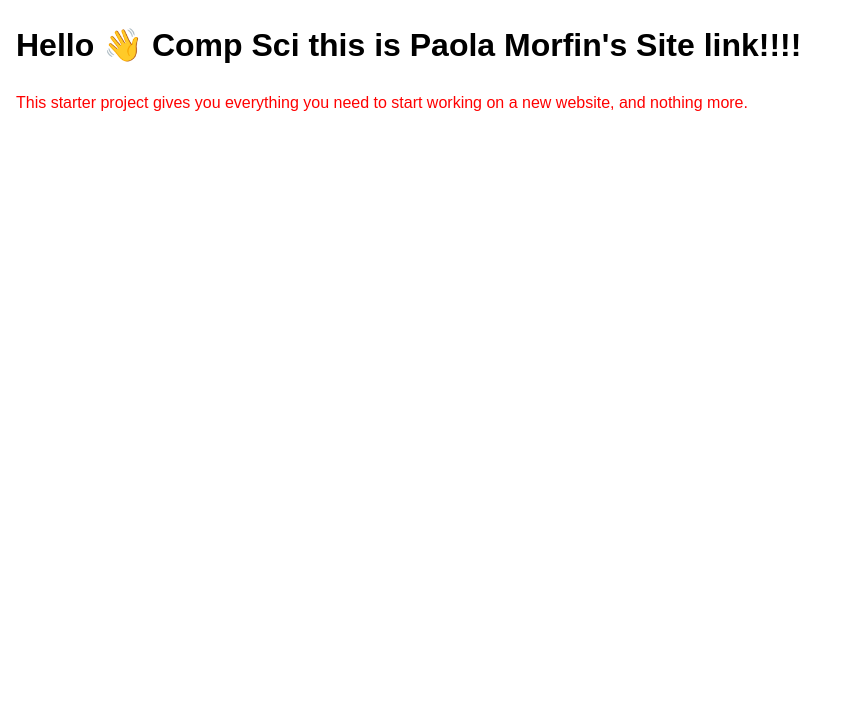
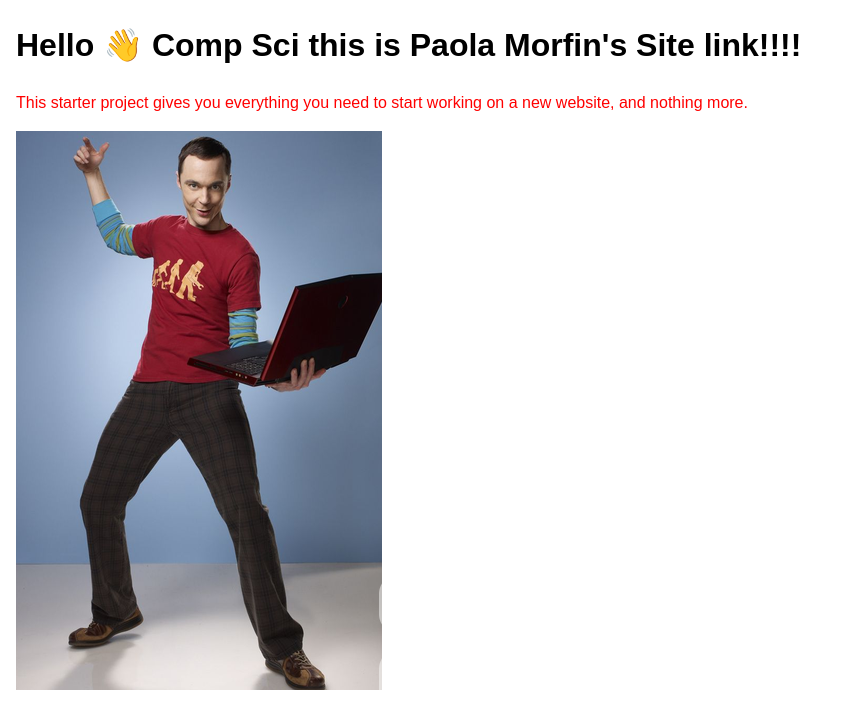
Before and after one commit to ipaolao/584_HW1, a plain HTML site: page index.html in a window 1280 px wide. Shown: the whole page, without its empty margins (0-846 px from the left). Drawn offline with Linux system fonts and the light colour scheme.

Commit message:
add image

```diff
--- a/index.html
+++ b/index.html
@@ -27,4 +27,5 @@
       website, and nothing more.
     </p>
   </body>
+  <img src="image.png" alt="describe your image here">
 </html>
```
Also changed, not shown: image.png (added).
